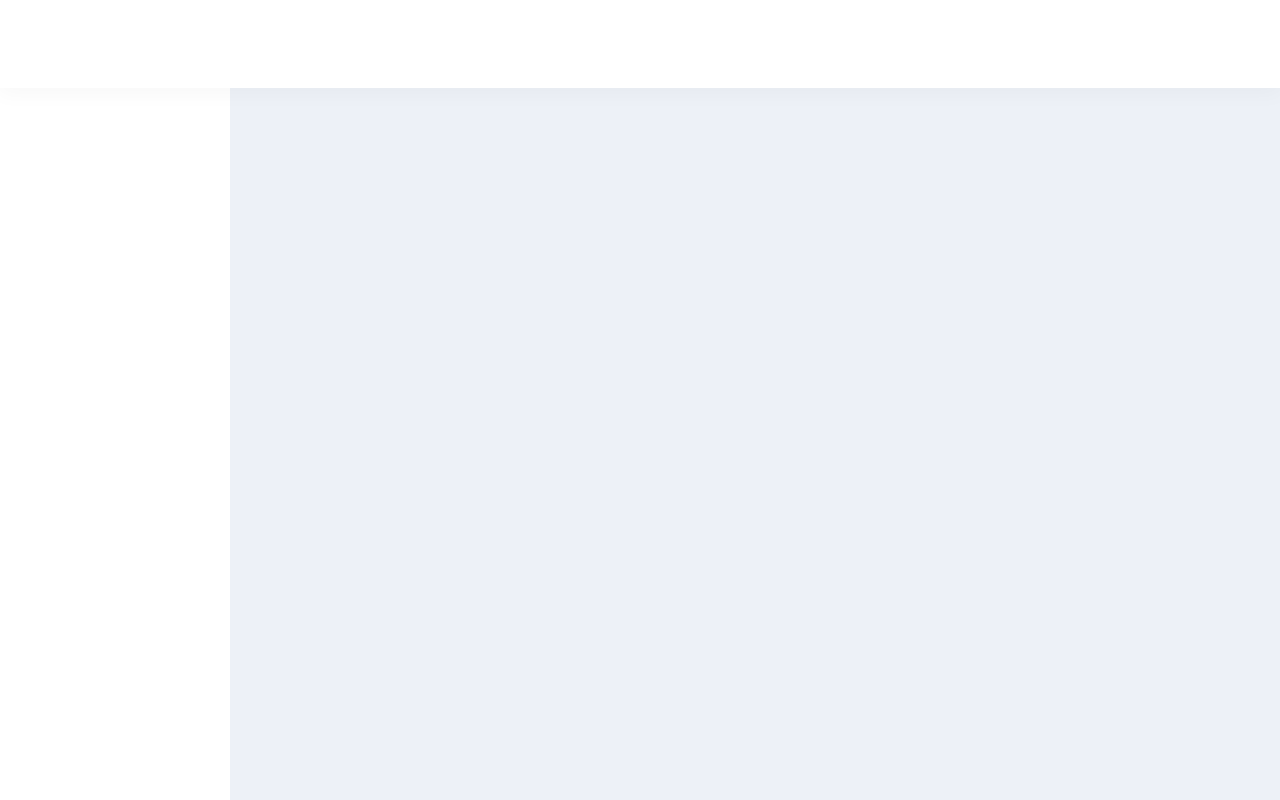
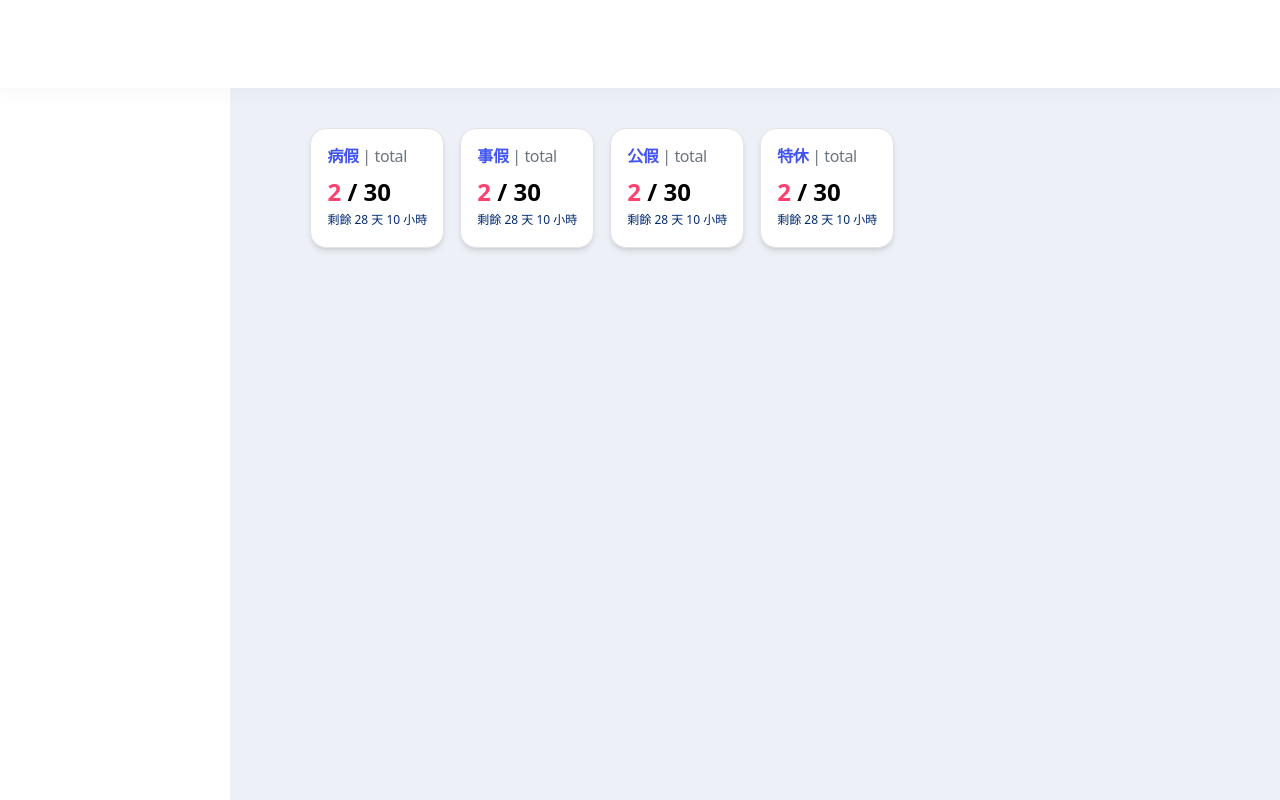
Before and after one commit to winniehuang0616/TSMC_Attendance_Management_System, a React (Vite) app in the folder frontend/: page / in a window 1280 px wide. Built offline with nearby package versions, Linux system fonts and the light colour scheme.

Commit message:
fix(leaveCard) UI

```diff
--- a/frontend/src/App.tsx
+++ b/frontend/src/App.tsx
@@ -1,4 +1,5 @@
 import { Toaster } from "@/components/ui/toaster";
+import { LeaveBalanceOverview } from "@/components/leaveBalanceOverview";
 
 function App() {
   return (
@@ -8,6 +9,7 @@ function App() {
         <div className="flex flex-1">
           <div className="w-[18%] bg-white shadow-sidebar" />
           <div className="flex flex-1 overflow-auto bg-background pb-12 pl-20 pt-32">
+            <LeaveBalanceOverview />
             <Toaster />
           </div>
         </div>
--- a/frontend/src/components/leaveBalanceCard.tsx
+++ b/frontend/src/components/leaveBalanceCard.tsx
@@ -1,4 +1,4 @@
-import { Card, CardContent } from "@/components/ui/card";
+import { Card, CardContent, CardTitle } from "@/components/ui/card";
 import { cn } from "@/lib/utils";
 
 export type LeaveBalanceCardProps = {
@@ -19,18 +19,19 @@ export function LeaveBalanceCard({
   return (
     <Card
       className={cn(
-        "flex aspect-square w-full max-w-[200px] flex-col justify-center rounded-2xl p-4 text-center shadow-md",
+        "flex w-full max-w-[150px] h-[120px] flex-col rounded-2xl justify-center shadow-md",
         className,
       )}
     >
-      <CardContent className="flex flex-col items-center justify-center p-0">
-        <p className="text-gray-500 text-sm">
-          {type} | <span className="font-light">total</span>
-        </p>
-        <div className="mb-2 mt-1 text-2xl font-bold text-red-500">
-          {used} <span className="text-gray-700">/ {total}</span>
+      <CardContent className="flex flex-col justify-center p-4">
+        <CardTitle>
+          {type}&nbsp;<span className="font-medium text-gray">| total</span>
+        </CardTitle>
+
+        <div className="mb-1 mt-1 text-2xl font-bold text-pink">
+          {used} <span className="text-black">/ {total}</span>
         </div>
-        <p className="text-gray-400 text-xs">{remainingText}</p>
+        <p className="text-darkBlue text-xs">{remainingText}</p>
       </CardContent>
     </Card>
   );
--- a/frontend/src/components/ui/card.tsx
+++ b/frontend/src/components/ui/card.tsx
@@ -23,7 +23,7 @@ const CardHeader = React.forwardRef<
 >(({ className, ...props }, ref) => (
   <div
     ref={ref}
-    className={cn("flex flex-col space-y-1.5 p-6 text-darkBlue", className)}
+    className={cn("flex flex-col p-6 text-darkBlue", className)}
     {...props}
   />
 ));
@@ -35,7 +35,7 @@ const CardTitle = React.forwardRef<
 >(({ className, ...props }, ref) => (
   <div
     ref={ref}
-    className={cn("font-semibold leading-none tracking-tight", className)}
+    className={cn("font-semibold leading-none tracking-tight text-blue mb-2", className)}
     {...props}
   />
 ));
```
